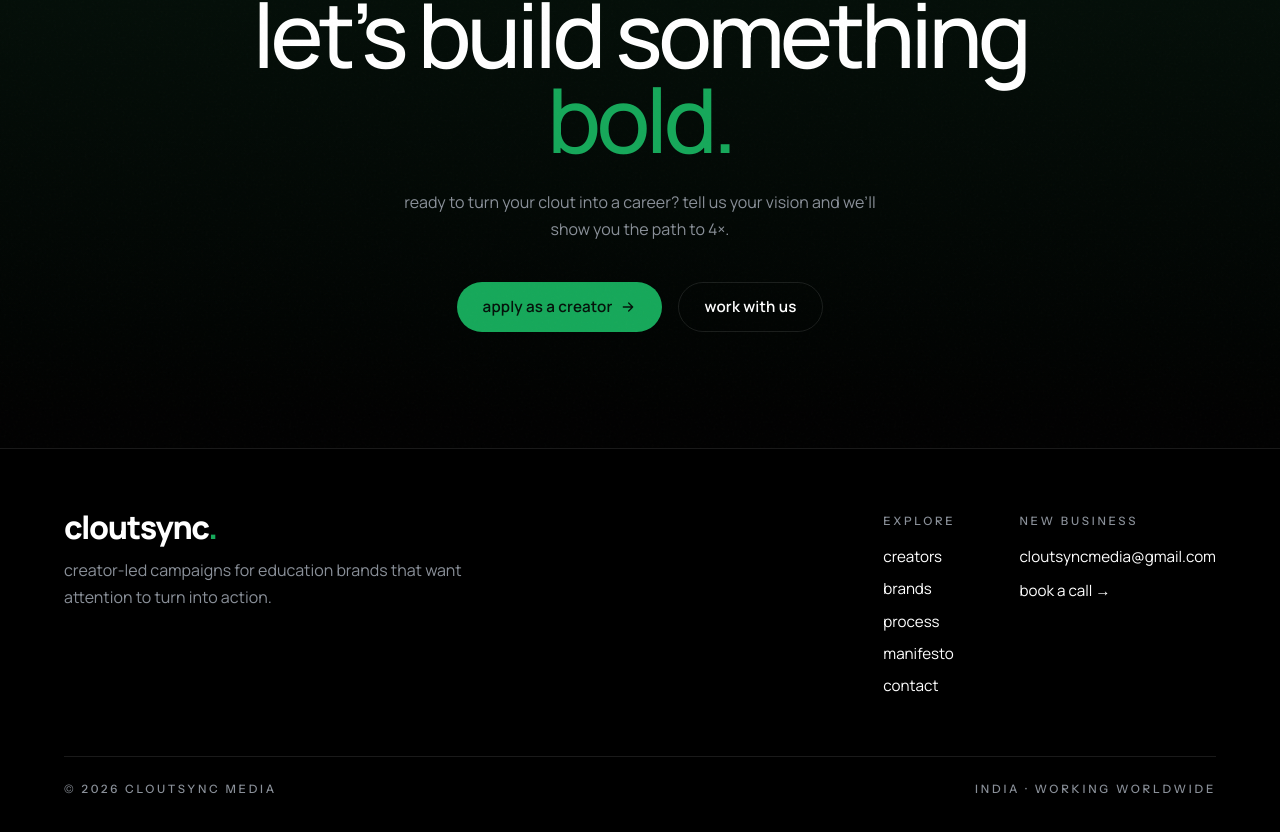
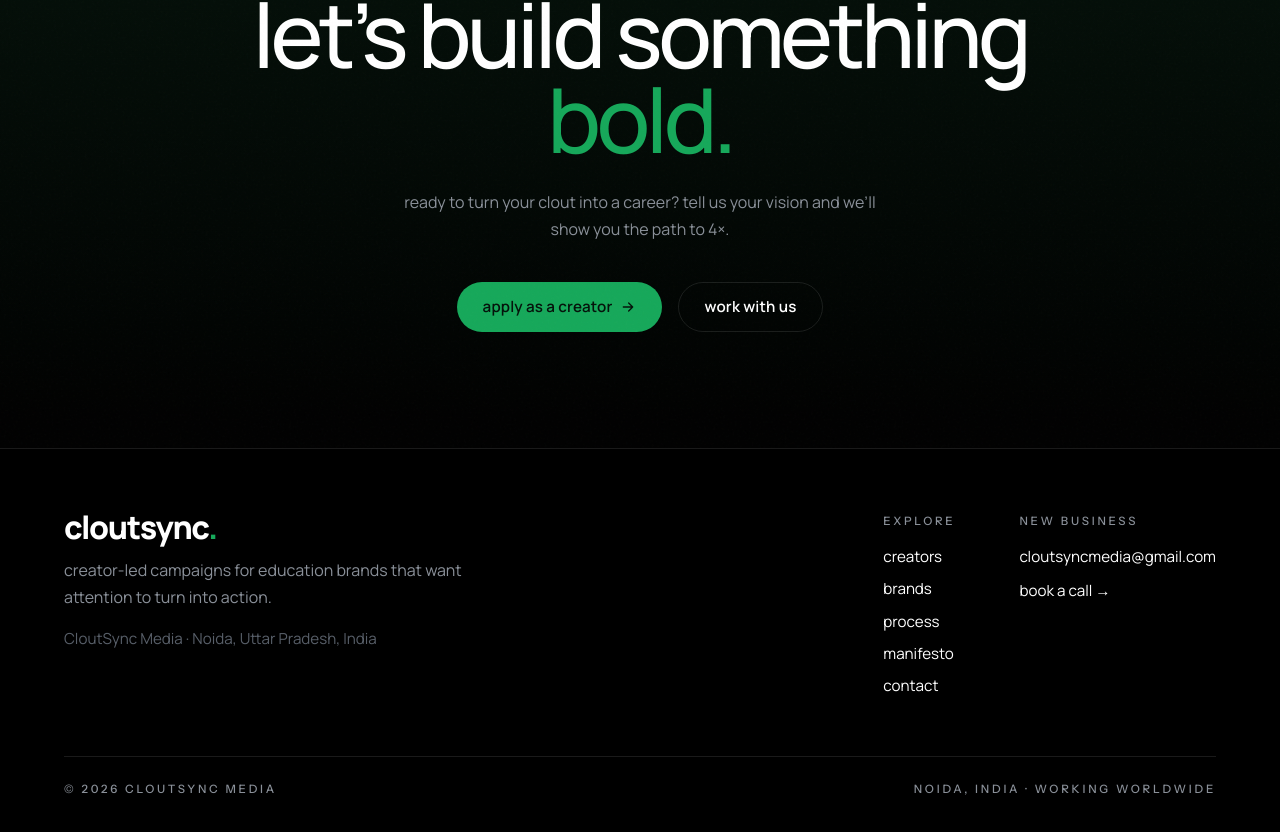
Before and after one commit to sangwaboi/clout.media, a React (Vite) app: page / in a window 1280 px wide. Shown: the part 8136-8968 px from the top of the page. Built offline with nearby package versions, Linux system fonts and the light colour scheme.

Commit message:
seo/geo: assert Noida, India as HQ (address in JSON-LD + visible footer NAP) to fix entity confusion

```diff
--- a/index.html
+++ b/index.html
@@ -48,8 +48,25 @@
           "url": "https://www.cloutsync.in/",
           "logo": "https://www.cloutsync.in/favicon.png",
           "image": "https://www.cloutsync.in/forge-hero.jpg",
-          "description": "CloutSync is an India-based, revenue-first creator growth studio for education and tech creators and the EdTech brands that back them — strategy, scripting, brand deals, and scale.",
+          "description": "CloutSync is an India-based creator growth studio headquartered in Noida, Uttar Pradesh, India, serving education and tech creators and the EdTech brands that back them — revenue-first strategy, scripting, brand deals, and scale.",
           "email": "cloutsyncmedia@gmail.com",
+          "foundingDate": "2025",
+          "address": {
+            "@type": "PostalAddress",
+            "addressLocality": "Noida",
+            "addressRegion": "Uttar Pradesh",
+            "addressCountry": "IN"
+          },
+          "location": {
+            "@type": "Place",
+            "name": "Noida, India",
+            "address": {
+              "@type": "PostalAddress",
+              "addressLocality": "Noida",
+              "addressRegion": "Uttar Pradesh",
+              "addressCountry": "IN"
+            }
+          },
           "areaServed": "IN",
           "knowsAbout": [
             "creator growth",
@@ -82,6 +99,12 @@
           "description": "Revenue-first creator partnerships for education & tech: we help creators 4× earnings and help EdTech brands run creator campaigns that drive enrollments.",
           "provider": { "@id": "https://www.cloutsync.in/#organization" },
           "areaServed": "IN",
+          "address": {
+            "@type": "PostalAddress",
+            "addressLocality": "Noida",
+            "addressRegion": "Uttar Pradesh",
+            "addressCountry": "IN"
+          },
           "serviceType": [
             "Creator management",
             "Influencer marketing for EdTech",
--- a/src/components/forge/shared.tsx
+++ b/src/components/forge/shared.tsx
@@ -74,6 +74,9 @@ export function Footer() {
             <p className="fg-body" style={{ marginTop: '1rem', fontSize: '1rem' }}>
               creator-led campaigns for education brands that want attention to turn into action.
             </p>
+            <address className="fg-body" style={{ marginTop: '1rem', fontSize: '.95rem', fontStyle: 'normal', color: 'var(--fg-faint)' }}>
+              CloutSync Media · Noida, Uttar Pradesh, India
+            </address>
           </div>
           <div style={{ display: 'flex', gap: 'clamp(2rem,5vw,5rem)', flexWrap: 'wrap' }}>
             <div>
@@ -91,7 +94,7 @@ export function Footer() {
         </div>
         <div className="fg-hairline" style={{ marginTop: '3rem', paddingTop: '1.5rem', display: 'flex', flexWrap: 'wrap', gap: '.75rem', justifyContent: 'space-between' }}>
           <span className="fg-eyebrow">© 2026 cloutsync media</span>
-          <span className="fg-eyebrow">india · working worldwide</span>
+          <span className="fg-eyebrow">Noida, India · working worldwide</span>
         </div>
       </div>
     </footer>
```
